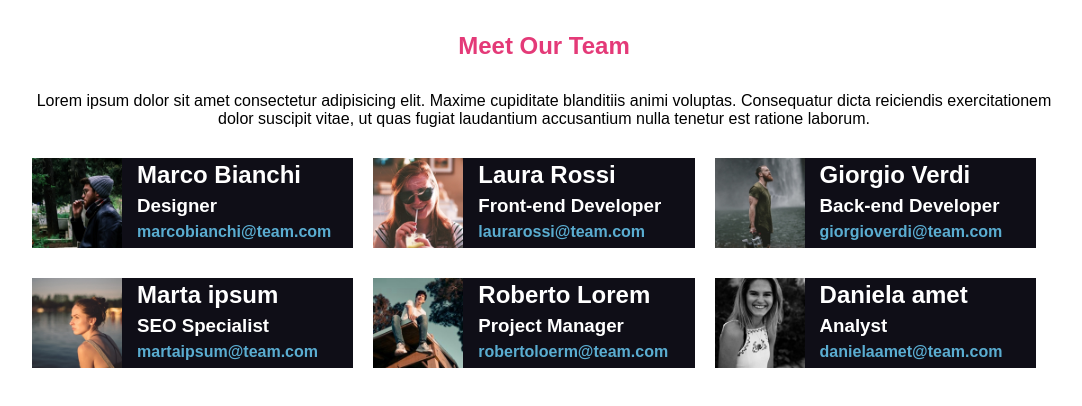
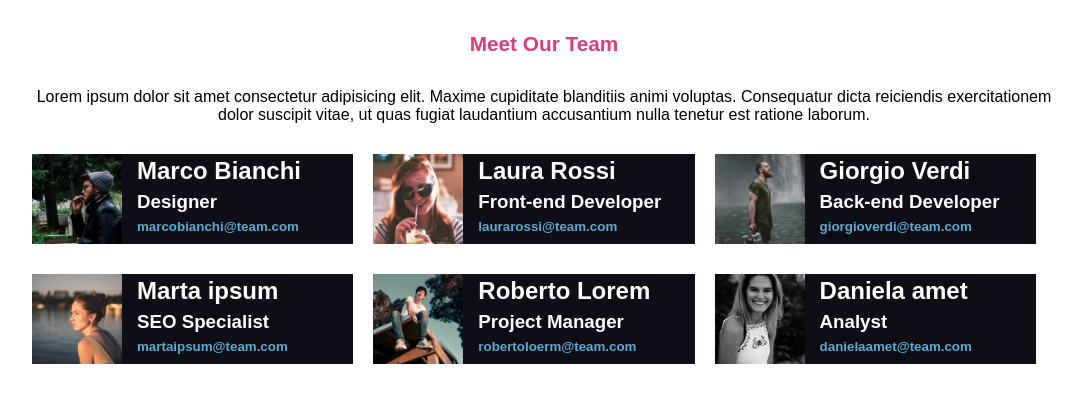
Before and after one commit to EligioBiasi/html-css-float-cards, a plain HTML site: page index.html in a window 1280 px wide. Shown: the whole page, without its empty margins (96-1178 px from the left). Drawn offline with Linux system fonts and the light colour scheme.

Commit message:
fix h1 font size

```diff
--- a/style.css
+++ b/style.css
@@ -17,6 +17,7 @@ header{
 h1{
     color:hsl(338.12deg 75.89% 56.08%);
     padding: 2rem 0;
+    font-size: 1.3rem;
 }
 
 h2,
@@ -29,6 +30,7 @@ h3
 h4{
     color: hsl(198.15deg 56.4% 58.63%);
     padding: 3px;
+    font-size: smaller;
 }
 
 .clearfix::after {
```
